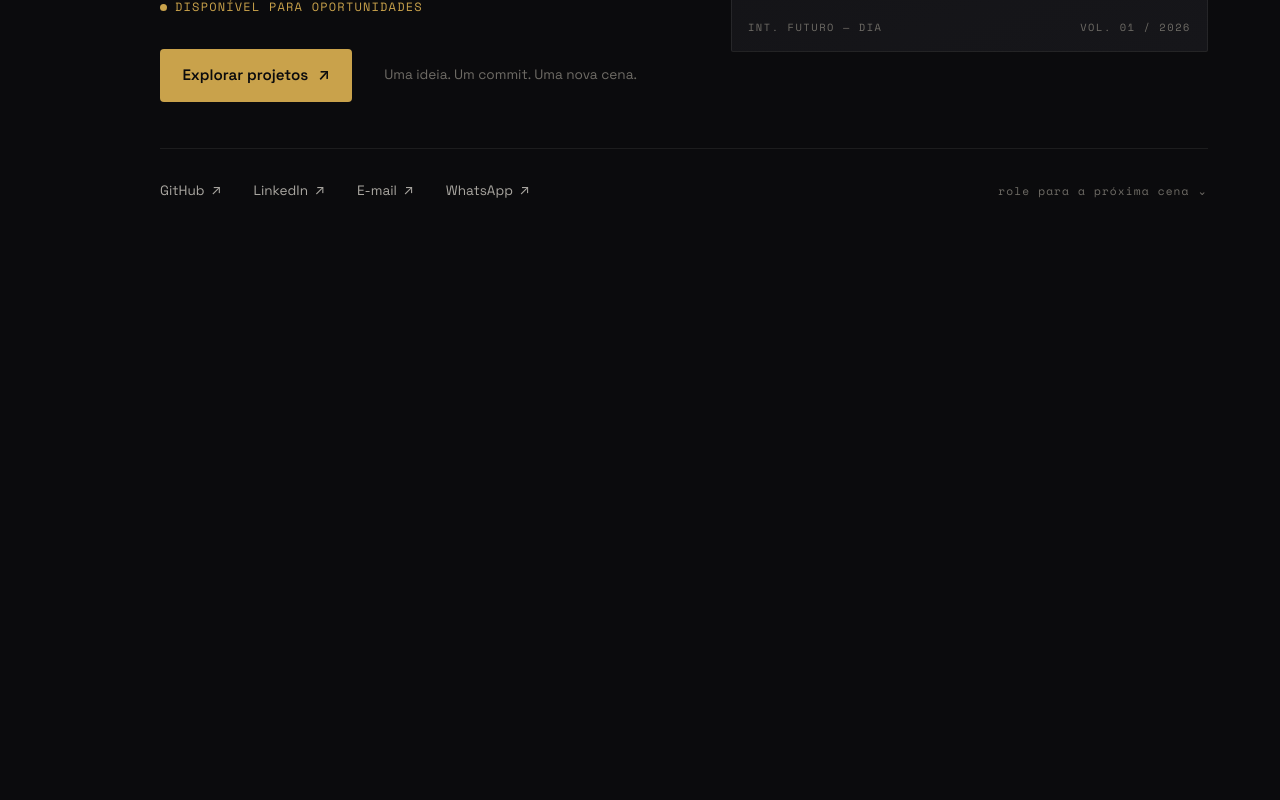
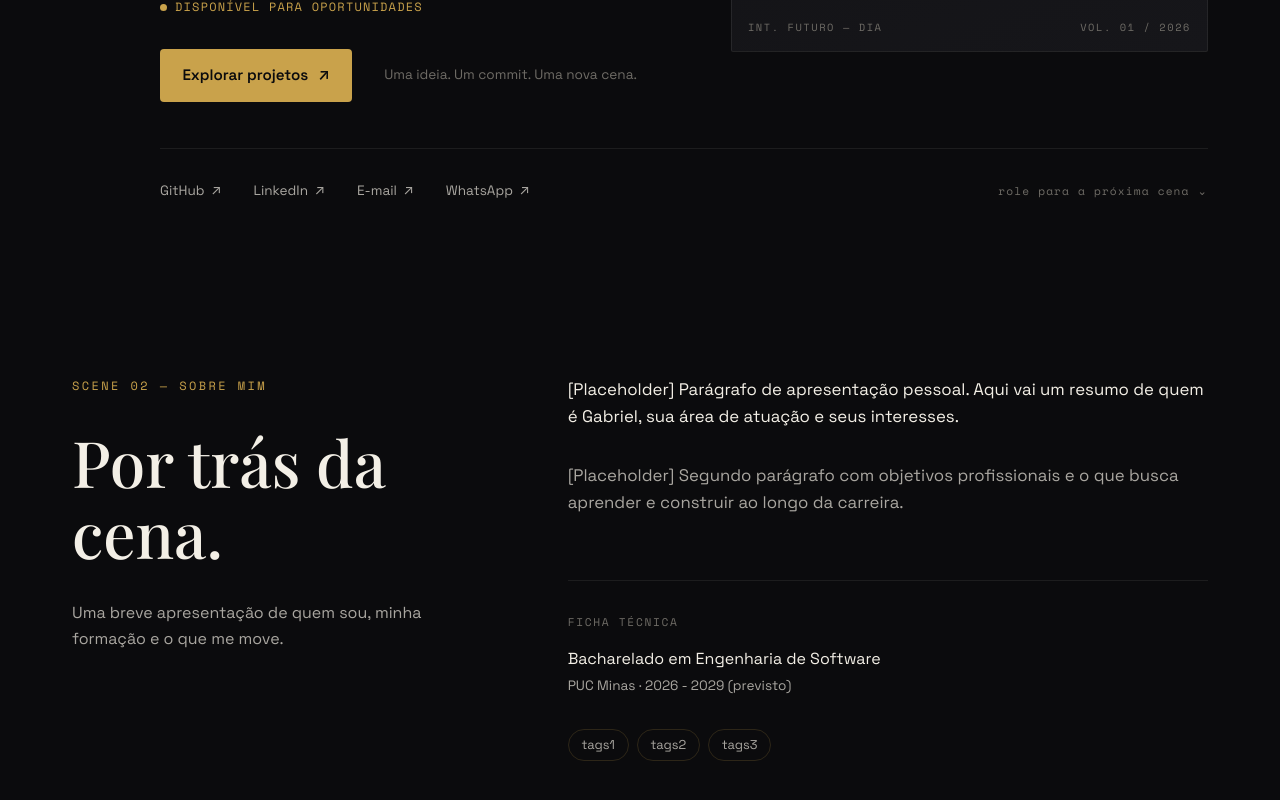
Before and after one commit to gbhermont/portfolio, a React (Vite) app: page / in a window 1280 px wide. Shown: the part 552-1352 px from the top of the page. Before the commit the page ends 800 px from the top, so only its background shows below. Built offline with nearby package versions, Linux system fonts and the light colour scheme; a web font is replaced by a local one.

Commit message:
feat: esqueleto da página de about me

```diff
--- a/src/App.jsx
+++ b/src/App.jsx
@@ -1,5 +1,6 @@
 import Navbar from "./components/layout/Navbar.jsx";
 import Hero from "./components/sections/Hero.jsx";
+import About from "./components/sections/About.jsx";
 
 /**
  * Componente raiz do portfólio.
@@ -12,6 +13,7 @@ function App() {
       <Navbar />
       <main>
         <Hero />
+        <About />
       </main>
     </>
   );
--- /dev/null
+++ b/src/components/sections/About.jsx
@@ -0,0 +1,53 @@
+import styles from "./About.module.css";
+
+/**
+ * Cena 02 — Sobre mim ("Por trás da cena").
+ * Esqueleto com layout de duas colunas: cabeçalho fixo (sticky) à esquerda
+ * e conteúdo rolável à direita. Textos são placeholders nesta fase.
+ */
+function About() {
+  return (
+    <section id="sobre" className={styles.about}>
+      {/* Coluna esquerda (fixa durante a rolagem) */}
+      <div className={styles.header}>
+        <span className={styles.sceneLabel}>SCENE 02 — SOBRE MIM</span>
+        <h2 className={styles.title}>Por trás da cena.</h2>
+        <p className={styles.intro}>
+          Uma breve apresentação de quem sou, minha formação e o que me move.
+        </p>
+      </div>
+
+      {/* Coluna direita (conteúdo que rola) */}
+      <div className={styles.content}>
+        <p className={styles.paragraph}>
+          [Placeholder] Parágrafo de apresentação pessoal. Aqui vai um resumo de
+          quem é Gabriel, sua área de atuação e seus interesses.
+        </p>
+        <p className={styles.paragraph}>
+          [Placeholder] Segundo parágrafo com objetivos profissionais e o que
+          busca aprender e construir ao longo da carreira.
+        </p>
+
+        <div className={styles.factSheet}>
+          <span className={styles.factLabel}>FICHA TÉCNICA</span>
+          <div className={styles.factItem}>
+            <span className={styles.factItemTitle}>
+              Bacharelado em Engenharia de Software
+            </span>
+            <span className={styles.factItemMeta}>
+              PUC Minas · 2026 - 2029 (previsto)
+            </span>
+          </div>
+
+          <div className={styles.tags}>
+            <span className={styles.tag}>tags1</span>
+            <span className={styles.tag}>tags2</span>
+            <span className={styles.tag}>tags3</span>
+          </div>
+        </div>
+      </div>
+    </section>
+  );
+}
+
+export default About;
--- /dev/null
+++ b/src/components/sections/About.module.css
@@ -0,0 +1,117 @@
+.about {
+  max-width: var(--content-max);
+  margin: 0 auto;
+  padding: var(--space-xl) var(--space-md);
+  display: grid;
+  grid-template-columns: minmax(0, 38%) minmax(0, 1fr);
+  gap: var(--space-lg);
+}
+
+/* Coluna esquerda: cabeçalho da cena (fica fixa durante a rolagem) */
+.header {
+  grid-column: 1;
+  position: sticky;
+  top: calc(var(--nav-height) + var(--space-lg));
+  align-self: start;
+  display: flex;
+  flex-direction: column;
+  gap: var(--space-md);
+}
+
+.sceneLabel {
+  font-family: var(--font-mono);
+  font-size: 0.75rem;
+  letter-spacing: 0.2em;
+  color: var(--accent);
+}
+
+.title {
+  font-size: clamp(2.5rem, 5vw, 4rem);
+  color: var(--text-primary);
+}
+
+.intro {
+  font-size: 1rem;
+  color: var(--text-secondary);
+  max-width: 36ch;
+}
+
+/* Coluna direita: conteúdo que rola */
+.content {
+  grid-column: 2;
+  display: flex;
+  flex-direction: column;
+  gap: var(--space-md);
+}
+
+.paragraph {
+  font-size: 1.05rem;
+  color: var(--text-primary);
+}
+
+.paragraph + .paragraph {
+  color: var(--text-secondary);
+}
+
+/* Ficha técnica (formação) */
+.factSheet {
+  margin-top: var(--space-md);
+  border-top: 1px solid var(--border-subtle);
+  padding-top: var(--space-md);
+  display: flex;
+  flex-direction: column;
+  gap: var(--space-sm);
+}
+
+.factLabel {
+  font-family: var(--font-mono);
+  font-size: 0.7rem;
+  letter-spacing: 0.15em;
+  color: var(--text-muted);
+}
+
+.factItem {
+  display: flex;
+  flex-direction: column;
+  gap: 0.2rem;
+}
+
+.factItemTitle {
+  font-size: 1rem;
+  color: var(--text-primary);
+}
+
+.factItemMeta {
+  font-size: 0.85rem;
+  color: var(--text-secondary);
+}
+
+/* Tags de interesse */
+.tags {
+  display: flex;
+  flex-wrap: wrap;
+  gap: var(--space-xs);
+  margin-top: var(--space-sm);
+}
+
+.tag {
+  font-size: 0.8rem;
+  color: var(--text-secondary);
+  border: 1px solid var(--border);
+  border-radius: 999px;
+  padding: 0.3rem 0.8rem;
+}
+
+@media (max-width: 820px) {
+  .about {
+    grid-template-columns: 1fr;
+    gap: var(--space-md);
+  }
+  .header {
+    position: static;
+    grid-column: 1;
+  }
+  .content {
+    grid-column: 1;
+  }
+}
```
